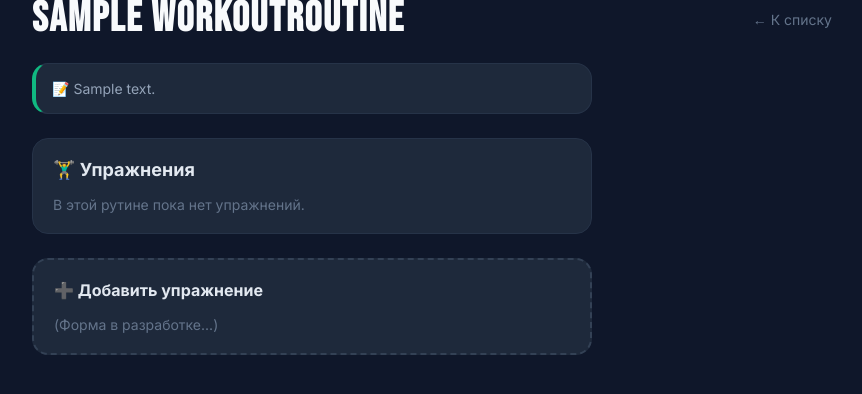
After one commit to HaoKann/workout-tracker-django, a Django app: page /routines/details/1/ in a window 1280 px wide. The commit adds this page. Shown: the top 394 px of the page, without its empty margins (208-1070 px from the left). Run offline with Django 5.2, Linux system fonts and the light colour scheme; a user stored in the database is signed in; tables that the repository leaves empty hold one stand-in row (values such as "Sample post"); parts of the project's set-up code (start-up, migrations or seed data) failed here and were passed over.

Commit message:
feat: create routine details page and adding exercises to individual routine

```diff
--- /dev/null
+++ b/workouts/templates/workouts/routine_details.html
@@ -0,0 +1,32 @@
+{% extends 'workouts/base.html' %}
+
+{% block content %}
+<!-- Шапка рутины -->
+<div style="display: flex; justify-content: space-between; align-items: center; margin-bottom: 24px;">
+    <h2 class="wf-title" style="margin: 0;">{{ object.title }}</h2>
+    <a href="{% url 'workout_routines' %}" style="color: #64748B; text-decoration: none; font-size: 14px;">← К списку</a>
+</div>
+
+<!-- Заметки (если есть) -->
+{% if object.notes %}
+<div class="wf-card" style="padding: 16px; margin-bottom: 24px; border-left: 4px solid #10B981;">
+    <p style="margin: 0; color: #94A3B8; font-size: 14px;">📝 {{ object.notes }}</p>
+</div>
+{% endif %}
+
+<!-- Блок со списком упражнений -->
+<div class="wf-card" style="padding: 20px; margin-bottom: 24px;">
+    <h3 style="margin: 0 0 16px 0; color: #E2E8F0; font-size: 18px;">🏋️‍♂️ Упражнения</h3>
+
+    <!-- Здесь позже будет цикл вывода добавленных упражнений -->
+    <p style="color: #64748B; font-size: 14px;">В этой рутине пока нет упражнений.</p>
+</div>
+
+<!-- Блок формы добавления -->
+<div class="wf-card" style="padding: 20px; border: 2px dashed #334155;">
+    <h3 style="margin: 0 0 16px 0; color: #E2E8F0; font-size: 16px;">➕ Добавить упражнение</h3>
+
+    <!-- Здесь скоро появится форма -->
+    <p style="color: #64748B; font-size: 14px;">(Форма в разработке...)</p>
+</div>
+{% endblock %}
--- a/workouts/templates/workouts/routines.html
+++ b/workouts/templates/workouts/routines.html
@@ -19,6 +19,11 @@
         <div class="wf-card" style="padding: 20px; border-left: 4px solid #3B82F6;">
             <h3 style="margin: 0 0 8px 0; color: #E2E8F0; font-size: 18px;">{{ routine.title }}</h3>
 
+            <a href="{% url 'routine_details' routine.pk %}" style="color: #63b3ed; text-decoration: none; font-size: 0.9em;">
+              Редактировать
+            </a>
+
+
             {% if routine.notes %}
                 <p style="margin: 0; color: #94A3B8; font-size: 14px;">{{ routine.notes }}</p>
             {% endif %}
--- a/workouts/urls.py
+++ b/workouts/urls.py
@@ -10,4 +10,5 @@ urlpatterns = [
     path('delete/<int:pk>/', views.WorkOutDelete.as_view(), name='workout_delete'),
     path('routines/', views.RoutineList.as_view(), name='workout_routines'),
     path('routines/create/', views.RoutineCreate.as_view(), name='create_routine'),
+    path('routines/details/<int:pk>/', views.RoutineDetail.as_view(), name='routine_details')
 ]
--- a/workouts/views.py
+++ b/workouts/views.py
@@ -1,5 +1,5 @@
-from django.shortcuts import render, redirect
-from django.views.generic import ListView, CreateView, UpdateView, DeleteView
+from django.shortcuts import render, redirect, post
+from django.views.generic import ListView, CreateView, UpdateView, DeleteView, DetailView
 from .models import WorkOut, WorkoutSet, RoutineExercise, WorkOutRoutine
 from django.contrib.auth import get_user_model
 from .forms import WorkOutForm
@@ -7,6 +7,7 @@ from django.contrib import messages
 from django.urls import reverse_lazy
 from django.contrib.auth.mixins import LoginRequiredMixin
 from django.db.models import Prefetch
+
 
 User = get_user_model()
 
@@ -94,3 +95,16 @@ class RoutineCreate(LoginRequiredMixin, CreateView):
         messages.success(self.request, "Рутина успешно создана!")
 
         return super().form_valid(form)
+
+
+class RoutineDetail(LoginRequiredMixin, DetailView):
+    model = WorkOutRoutine
+    template_name = 'workouts/routine_details.html'
+
+    # Метод для отлова POST-запросов
+    def post(self, request, *args, **kwargs):
+        self.object = self.get_object()
+
+        RoutineExercise.objects.create(routine=self.object, exercise_id=request.POST.get('exercise'))
+
+        return redirect('routine_details', self.object.pk)
```
